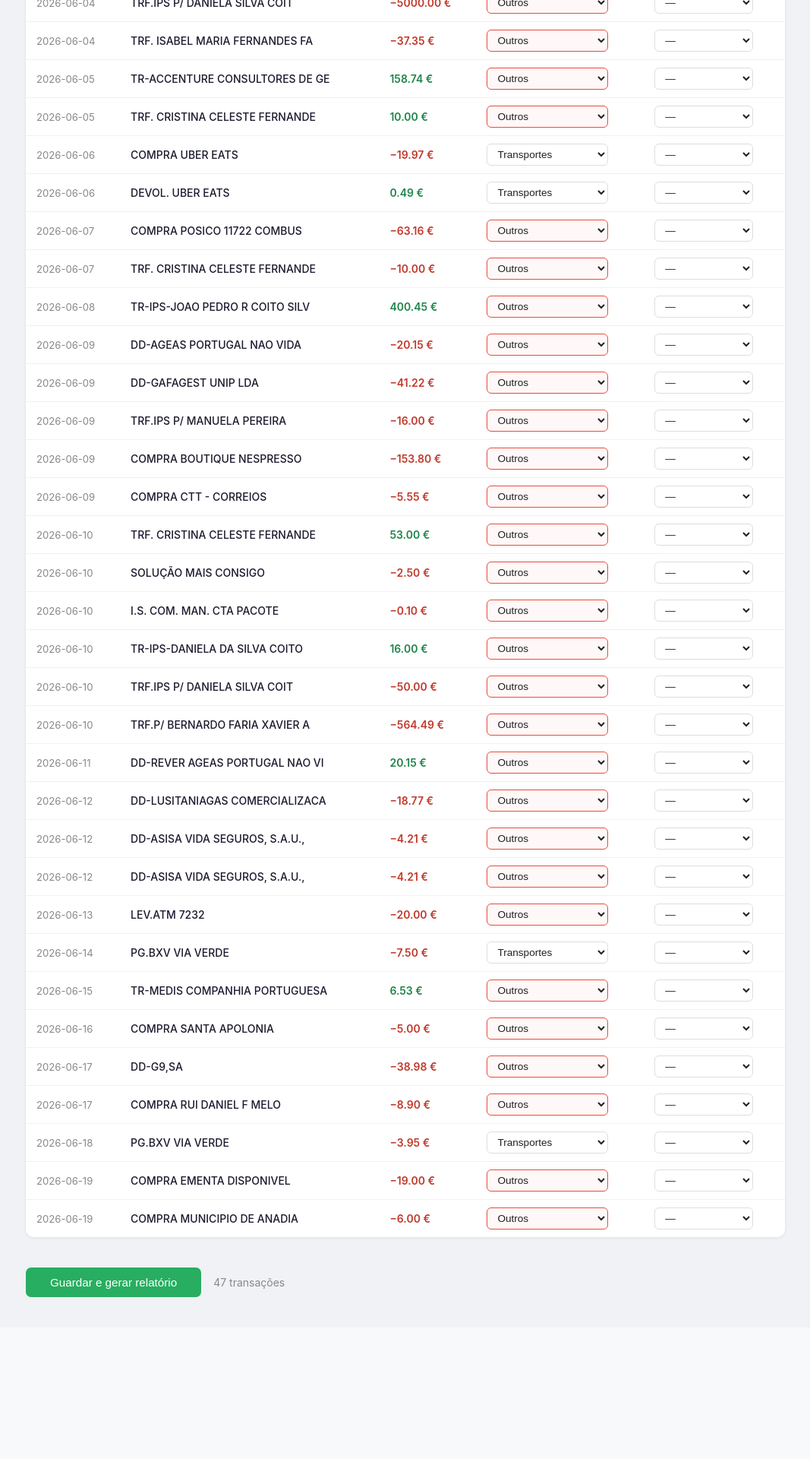
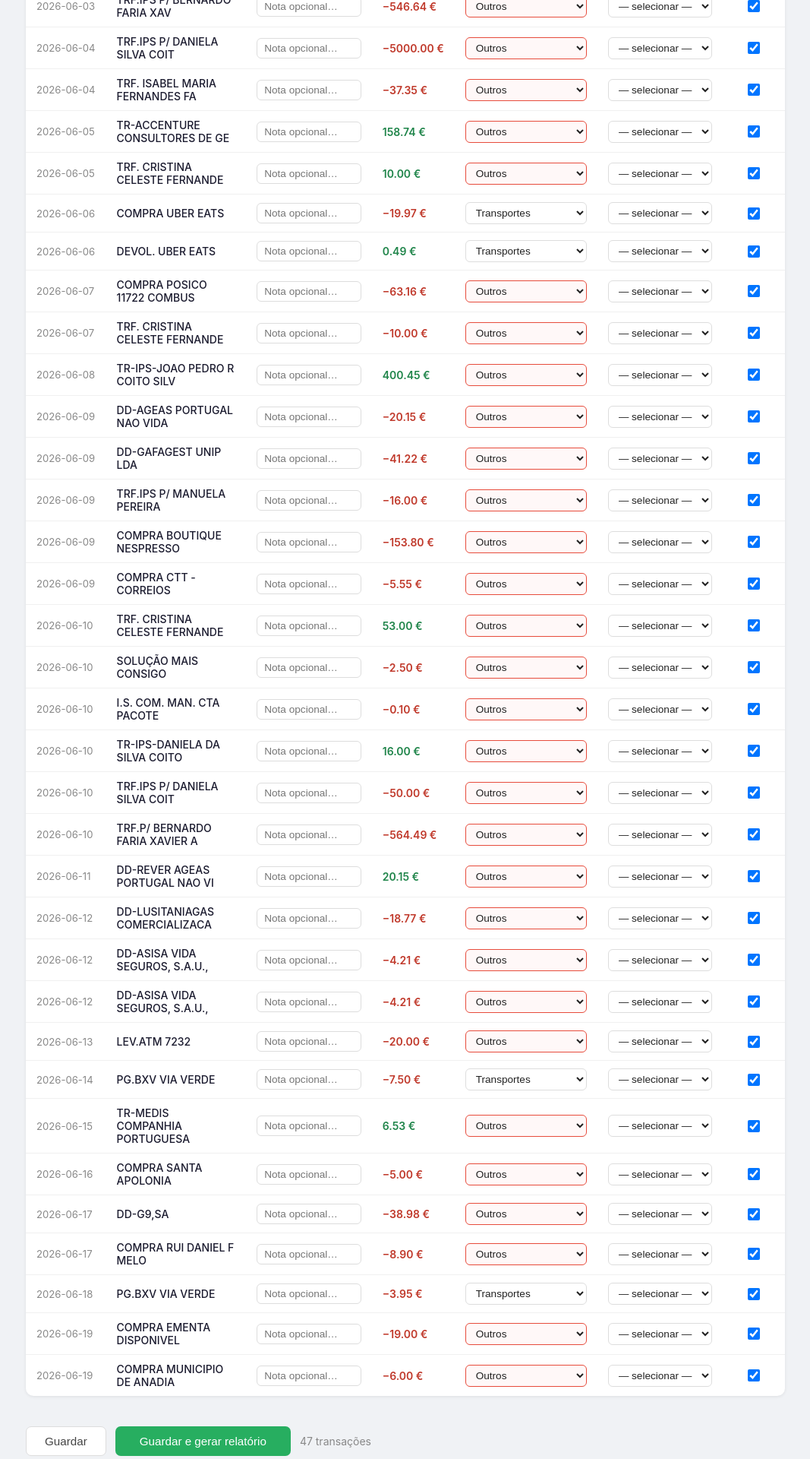
Before and after one commit to amaralbernardo/personal-finance-analyzer, a Flask app: page /joint/verify in a window 1280 px wide. Shown: the part 960-2880 px from the top of the page at 76% size, without its empty margins (106-1173 px from the left). Before the commit the page ends 2667 px from the top, so only its background shows below. Run offline with Flask 3, Linux system fonts and the light colour scheme; a user stored in the database is signed in; data comes from the database, SQL or seed files in the repository; data that the repository does not hold is empty.

Commit message:
Add notes, include/exclude, mandatory account, and save-only to verify page
- Mandatory patrimony (account) selection per transaction
- Optional notes field per transaction (stored in DB)
- Include/exclude checkbox per transaction; excluded transactions are
  hidden from all analysis and reports
- Save button saves without generating a report

Co-Authored-By: Claude Sonnet 4.6 <noreply@anthropic.com>

```diff
--- a/app/db/schema.py
+++ b/app/db/schema.py
@@ -108,6 +108,14 @@ def create_tables(conn):
     except Exception:
         pass
     try:
+        conn.execute("ALTER TABLE transactions ADD COLUMN notes TEXT")
+    except Exception:
+        pass
+    try:
+        conn.execute("ALTER TABLE transactions ADD COLUMN excluded INTEGER NOT NULL DEFAULT 0")
+    except Exception:
+        pass
+    try:
         conn.execute("ALTER TABLE patrimony ADD COLUMN reference_date TEXT NOT NULL DEFAULT '2024-01-01'")
     except Exception:
         pass
--- a/app/server.py
+++ b/app/server.py
@@ -207,9 +207,11 @@ def _process_verify_form(conn, req, space: str):
         ).fetchone()
         if row:
             pat_label = patrimony_map.get(txn_id)
+            notes     = req.form.get(f"notes_{txn_id}", "").strip() or None
+            excluded  = 0 if req.form.get(f"include_{txn_id}") == "on" else 1
             conn.execute(
-                "UPDATE transactions SET category = ?, verified = 1, patrimony_label = ? WHERE id = ? AND space = ?",
-                (category, pat_label, txn_id, space),
+                "UPDATE transactions SET category = ?, verified = 1, patrimony_label = ?, notes = ?, excluded = ? WHERE id = ? AND space = ?",
+                (category, pat_label, notes, excluded, txn_id, space),
             )
             if category != "Outros":
                 mappings[row["description"]] = category
@@ -422,13 +424,16 @@ def joint_verify():
         conn = get_connection()
         _process_verify_form(conn, request, space)
         conn.commit()
-        report_path = generate(conn, space=space)
+        if request.form.get("action") == "report":
+            report_path = generate(conn, space=space)
+            conn.close()
+            return redirect(url_for("joint_report", filename=report_path.name))
         conn.close()
-        return redirect(url_for("joint_report", filename=report_path.name))
+        return redirect(url_for("joint_verify"))
 
     conn = get_connection()
     transactions = conn.execute(
-        "SELECT id, date, description, amount, category, patrimony_label "
+        "SELECT id, date, description, amount, category, patrimony_label, notes, excluded "
         "FROM transactions WHERE space = ? ORDER BY date", (space,)
     ).fetchall()
     skipped_rows = conn.execute(
@@ -505,13 +510,16 @@ def individual_verify():
         conn = get_connection()
         _process_verify_form(conn, request, space)
         conn.commit()
-        report_path = generate(conn, space=space)
+        if request.form.get("action") == "report":
+            report_path = generate(conn, space=space)
+            conn.close()
+            return redirect(url_for("individual_report", filename=report_path.name))
         conn.close()
-        return redirect(url_for("individual_report", filename=report_path.name))
+        return redirect(url_for("individual_verify"))
 
     conn = get_connection()
     transactions = conn.execute(
-        "SELECT id, date, description, amount, category, patrimony_label "
+        "SELECT id, date, description, amount, category, patrimony_label, notes, excluded "
         "FROM transactions WHERE space = ? ORDER BY date", (space,)
     ).fetchall()
     skipped_rows = conn.execute(
--- a/app/templates/verify.html
+++ b/app/templates/verify.html
@@ -81,7 +81,7 @@
       white-space: nowrap;
     }
     .raw-data { font-size: 0.8rem; color: #888; font-family: monospace; max-width: 180px; overflow: hidden; text-overflow: ellipsis; white-space: nowrap; }
-    .actions { display: flex; align-items: center; gap: 16px; padding: 20px 0 0; }
+    .actions { display: flex; align-items: center; gap: 12px; padding: 20px 0 0; flex-wrap: wrap; }
     .btn {
       background: #27ae60;
       color: white;
@@ -94,6 +94,30 @@
       transition: background .15s;
     }
     .btn:hover { background: #1e8449; }
+    .btn-secondary {
+      background: white;
+      color: #444;
+      border: 1px solid #ddd;
+      padding: 10px 24px;
+      border-radius: 7px;
+      font-size: 0.95rem;
+      font-weight: 500;
+      cursor: pointer;
+      transition: background .15s;
+    }
+    .btn-secondary:hover { background: #f5f5f5; }
+    .notes-input {
+      padding: 4px 8px;
+      border: 1px solid #ddd;
+      border-radius: 6px;
+      font-size: 0.82rem;
+      color: #444;
+      width: 100%;
+      min-width: 120px;
+    }
+    .notes-input:focus { outline: none; border-color: #2d6df6; }
+    .excluded-row td { opacity: 0.45; }
+    .excluded-row td:last-child { opacity: 1; }
     .count-info { color: #888; font-size: 0.875rem; }
     .section-header {
       padding: 14px 18px;
@@ -135,16 +159,22 @@
             <tr>
               <th>Data</th>
               <th>Descrição</th>
+              <th>Notas</th>
               <th>Valor</th>
               <th>Categoria</th>
               <th>Conta</th>
+              <th style="text-align:center">Incluir</th>
             </tr>
           </thead>
           <tbody>
             {% for txn in transactions %}
-            <tr>
+            <tr class="{{ 'excluded-row' if txn.excluded else '' }}" id="row-{{ txn.id }}">
               <td class="date">{{ txn.date }}</td>
               <td class="desc">{{ txn.description }}</td>
+              <td>
+                <input class="notes-input" type="text" name="notes_{{ txn.id }}"
+                       value="{{ txn.notes or '' }}" placeholder="Nota opcional…">
+              </td>
               <td class="amount {{ 'amount-neg' if txn.amount < 0 else 'amount-pos' }}">
                 {% if txn.amount < 0 %}−{% endif %}{{ "%.2f"|format(txn.amount|abs) }} €
               </td>
@@ -158,12 +188,17 @@
                 </select>
               </td>
               <td>
-                <select name="patrimony_{{ txn.id }}" style="min-width:130px">
-                  <option value="">—</option>
+                <select name="patrimony_{{ txn.id }}" style="min-width:130px" required>
+                  <option value="">— selecionar —</option>
                   {% for p in patrimony %}
                   <option value="{{ p.category }}" {{ 'selected' if txn.patrimony_label == p.category else '' }}>{{ p.category }}</option>
                   {% endfor %}
                 </select>
+              </td>
+              <td style="text-align:center">
+                <input type="checkbox" name="include_{{ txn.id }}"
+                       {{ 'checked' if not txn.excluded else '' }}
+                       onchange="document.getElementById('row-{{ txn.id }}').className = this.checked ? '' : 'excluded-row'">
               </td>
             </tr>
             {% endfor %}
@@ -229,7 +264,8 @@
       {% endif %}
 
       <div class="actions">
-        <button type="submit" class="btn">Guardar e gerar relatório</button>
+        <button type="submit" name="action" value="save" class="btn-secondary">Guardar</button>
+        <button type="submit" name="action" value="report" class="btn">Guardar e gerar relatório</button>
         <span class="count-info">
           {% if transactions %}{{ transactions|length }} transaç{{ 'ão' if transactions|length == 1 else 'ões' }}{% endif %}
           {% if transactions and skipped_rows %} · {% endif %}
```
Also changed, not shown: app/analysis/aggregator.py (+6 -6 lines).
